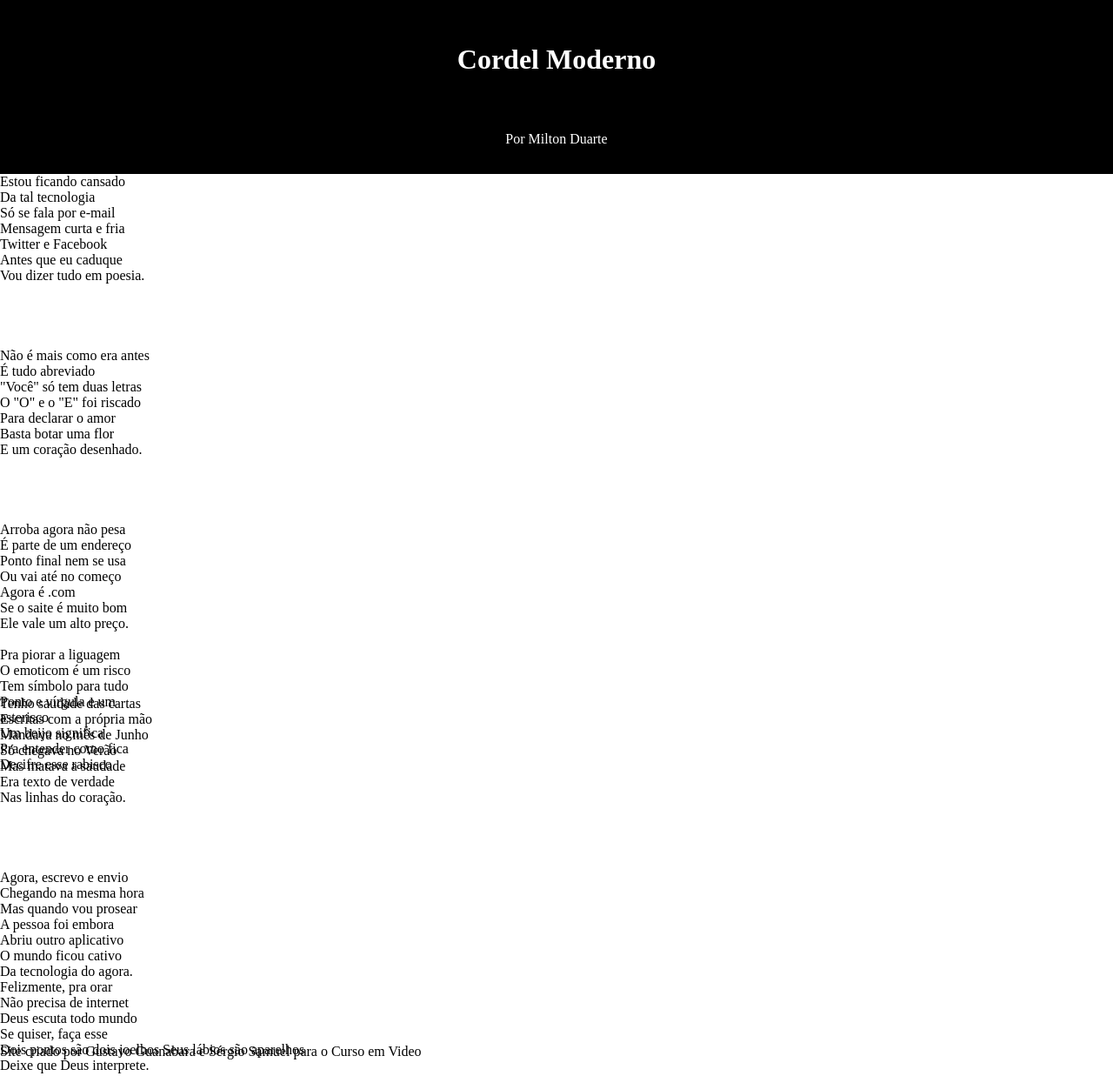
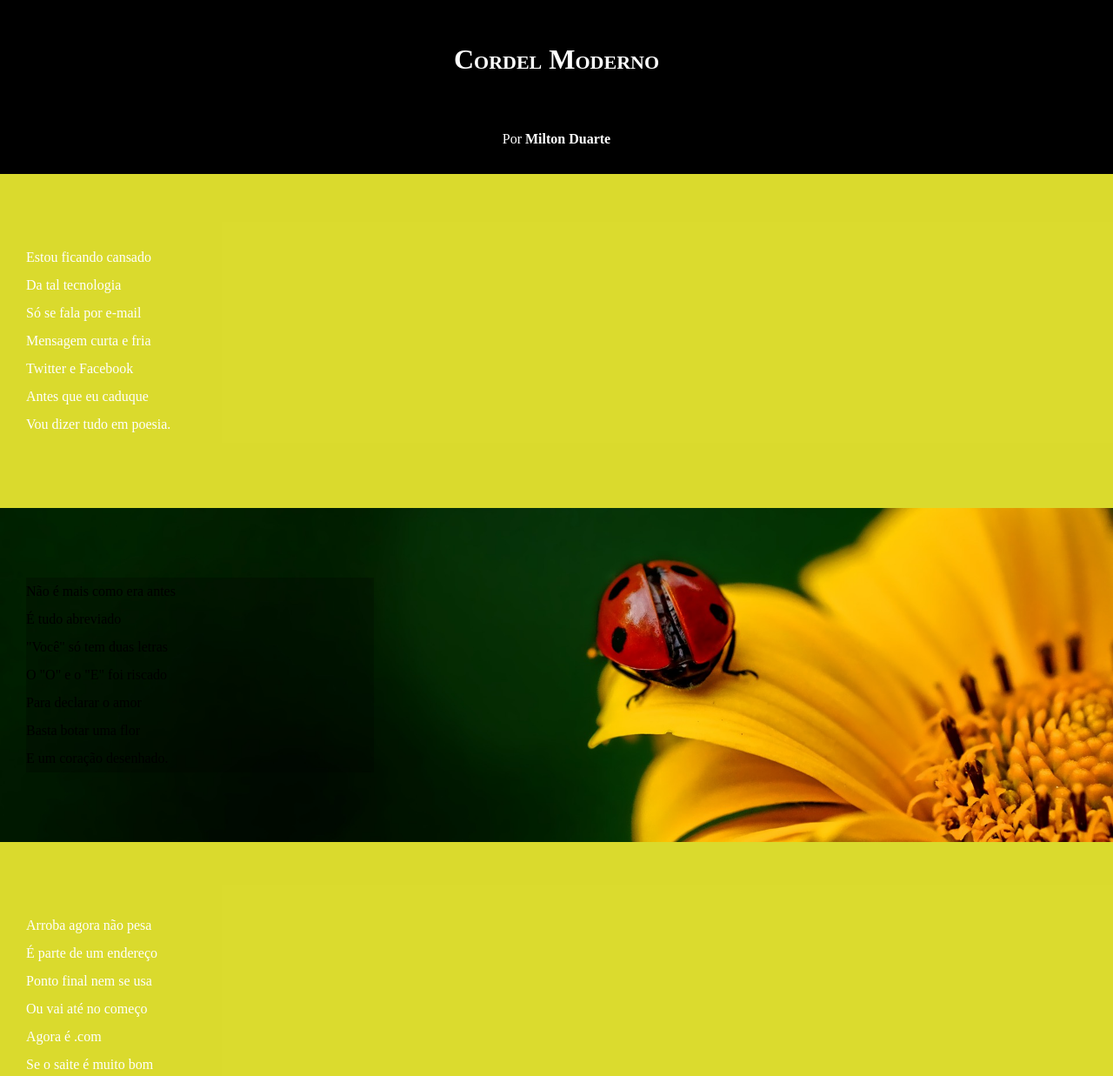
Before and after one commit to sergio-ssc/html-css, a plain HTML site: page Exercicios/desafio 12/exercicio.html in a window 1280 px wide. Shown: the top 1237 px of the page at 87% size. Drawn offline with Linux system fonts and the light colour scheme.

Commit message:
Arrumei o html

```diff
--- a/Exercicios/desafio 12/estilo.css
+++ b/Exercicios/desafio 12/estilo.css
@@ -10,18 +10,27 @@
     margin: 0px;
     padding: 0px;
 }
+
+body, html{
+    min-height: 100%;
+    background-color: darkgray;
+}
+
 #cabeca{
+    margin: auto;
+    position: relative;
     background-color: black;
     height: 200px;
     padding:
-
 }
 
 #cabeca .title{
+    position: absolut;
     color: white;
+    font-variant: small-caps;
     text-align: center;
-    font-weight: ;
     padding-top: 50px;
+    margin: auto;
 }
 
 #cabeca p{
@@ -31,16 +40,48 @@
     padding-top: 5%;
 }
 
-#cabeca p a{
+#cabeca a{
     text-decoration: none;
+    color: white;
+    font-weight: bold;
+}
+
+section{
+    padding-top: 10vh;
+    padding-bottom: 10vh;
+    line-height: 2em;
+    padding-left: 30px;
+}
+
+.normal{
+    position: relative;
+    background-color: rgba(231, 231, 16, 0.804);
+}
+
+.normal p{
     color: white;
 }
 
-.texto{
-    background-color: white;
-    height: 200px;
+.um{
+    background: black url('imagens/background001.jpg') center center/cover no-repeat fixed ;
 }
 
-#sessao{
-    height: 200px;
+.um p{
+    width: 400px;
+    background-color: rgba(0, 0, 0, 0.241);
 }
+
+.dois{
+    background: black url('imagens/background002.jpg') center center/cover no-repeat fixed;
+}
+
+.dois p{
+    width: 400px;
+    background-color: rgba(0, 0, 0, 0.241);
+}
+
+footer{
+    background-color: black;
+    color: white;
+    text-align: center;
+}
--- a/Exercicios/desafio 12/exercicio.html
+++ b/Exercicios/desafio 12/exercicio.html
@@ -19,7 +19,7 @@
 
     </header>
 
-    <article  class="texto">
+    <section  class="normal">
         <p>
             Estou ficando cansado <br>
             Da tal tecnologia <br>
@@ -29,9 +29,9 @@
             Antes que eu caduque <br>
             Vou dizer tudo em poesia. <br>
         </p>
-    </article>
+    </section>
 
-    <section id="sessao" class="um">
+    <section class="um">
         <p>
             Não é mais como era antes <br>
             É tudo abreviado <br>
@@ -43,7 +43,7 @@
         </p>
     </section>
 
-    <article class="texto">
+    <section class="normal">
         <p>
             Arroba agora não pesa <br>
             É parte de um endereço <br>
@@ -52,7 +52,9 @@
             Agora é .com <br>
             Se o saite é muito bom <br>
             Ele vale um alto preço. <br>
-            <br>
+        </p>
+
+        <p>
             Pra piorar a liguagem <br>
             O emoticom é um risco <br>
             Tem símbolo para tudo <br>
@@ -61,8 +63,9 @@
             Pra entender como fica <br>
             Decifre esse rabisco <br>
         </p>
-    </article>
-    <section id="sessao" class="dois">
+    </section>
+
+    <section  class="dois">
         <p>
             Tenho saudade das cartas <br>
             Escritas com a própria mão <br>
@@ -74,7 +77,7 @@
         </p>
     </section>
 
-    <article class="texto">
+    <section class="normal">
         <p>
             Agora, escrevo e envio <br>
             Chegando na mesma hora <br>
@@ -83,7 +86,9 @@
             Abriu outro aplicativo <br>
             O mundo ficou cativo <br>
             Da tecnologia do agora. <br>
+        </p>
 
+        <p>
             Felizmente, pra orar <br>
             Não precisa de internet <br>
             Deus escuta todo mundo <br>
@@ -92,7 +97,8 @@
             Seus lábios são aparelhos <br>
             Deixe que Deus interprete. <br>
         </p>
-    </article>
+
+    </section>
 
     <footer>
         <p>Site criado por Gustavo Guanabara e Sérgio Samuel para o Curso em Video</p>
```
